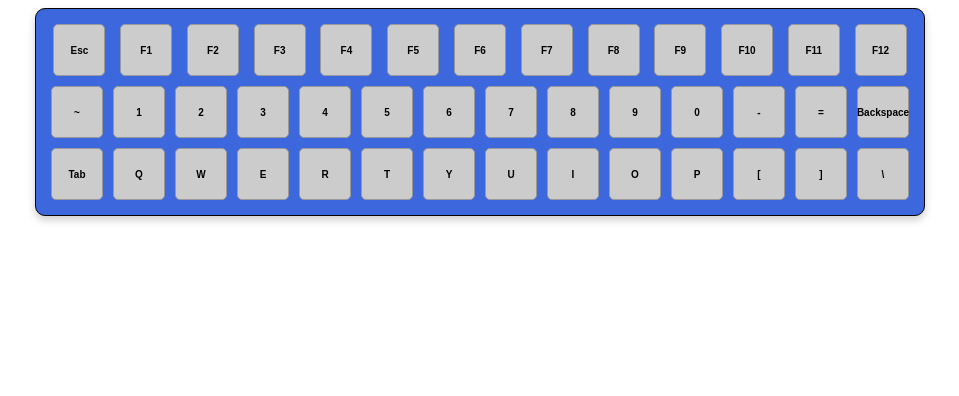
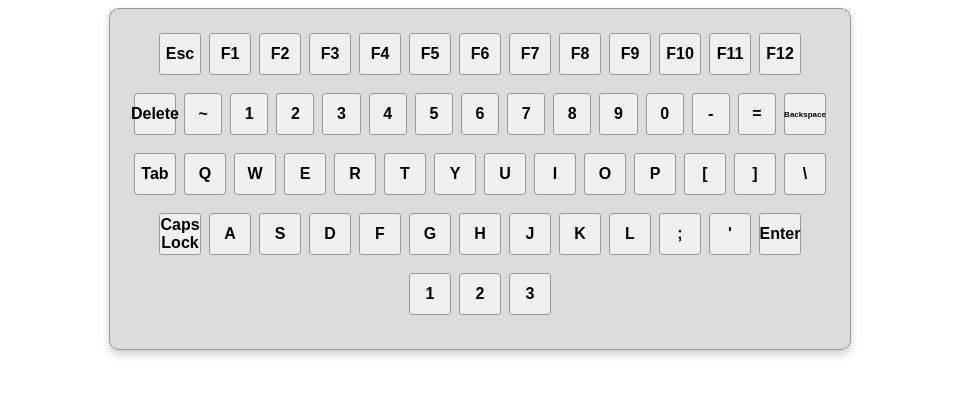
Before and after one commit to JodiAB/keyboard, a plain HTML site: page index.html in a window 1280 px wide. Shown: the whole page, without its empty margins (160-1119 px from the left). Drawn offline with Linux system fonts and the light colour scheme.

Commit message:
second commit

```diff
--- a/index.html
+++ b/index.html
@@ -24,6 +24,7 @@
             <div class="key">F12</div>
         </div>
         <div class="row">
+            <div class="key">Delete</div>
             <div class="key">~</div>
             <div class="key">1</div>
             <div class="key">2</div>
@@ -55,7 +56,30 @@
             <div class="key">]</div>
             <div class="key">\</div>
         </div>
-        <!-- Add more rows and keys as needed -->
+        <div class="row">
+            <div class="key">Caps Lock</div>
+            <div class="key">A</div>
+            <div class="key">S</div>
+            <div class="key">D</div>
+            <div class="key">F</div>
+            <div class="key">G</div>
+            <div class="key">H</div>
+            <div class="key">J</div>
+            <div class="key">K</div>
+            <div class="key">L</div>
+            <div class="key">;</div>
+            <div class="key">'</div>
+            <div class="key">Enter</div>
+        </div>
+        <!-- Add more rows and keys as needed, including arrow keys and number keys -->
+        <div class="row">
+            <div class="key num">1</div>
+            <div class="key num">2</div>
+            <div class="key num">3</div>
+
+        </div>
+
+        </div>
     </div>
 </body>
 </html>
--- a/style.css
+++ b/style.css
@@ -5,40 +5,40 @@ body {
 
 .keyboard {
     display: inline-block;
-    border: 1px solid #030303;
+    border: 1px solid #999;
     border-radius: 10px;
-    padding: 10px;
-    background-color: #3d68dd;
+    background-color: #dcdcdc;
     box-shadow: 0 4px 8px rgba(0, 0, 0, 0.2);
+    width: 700px;
+    padding: 20px;
 }
 
 .row {
     display: flex;
-    justify-content: space-around;
+    justify-content: center;
+    margin-bottom: 10px;
 }
 
 .key {
-    width: 50px;
-    height: 50px;
-    background-color: #ccc;
+    width: 40px;
+    height: 40px;
+    background-color: #f0f0f0;
     border: 1px solid #999;
-    border-radius: 5px;
+    border-radius: 3px;
     display: flex;
     align-items: center;
     justify-content: center;
-    margin: 5px;
     font-weight: bold;
     cursor: pointer;
     transition: background-color 0.3s, color 0.3s;
+    margin: 4px;
 }
 
-/* Style individual keys as needed */
 .key:hover {
     background-color: #999;
     color: white;
 }
+.backspace {
 
-/* Add more CSS to style the keys and layout as desired */
-.key, .backspace {
-    font-size: 10px;
+    font-size: 8px;
 }
```
